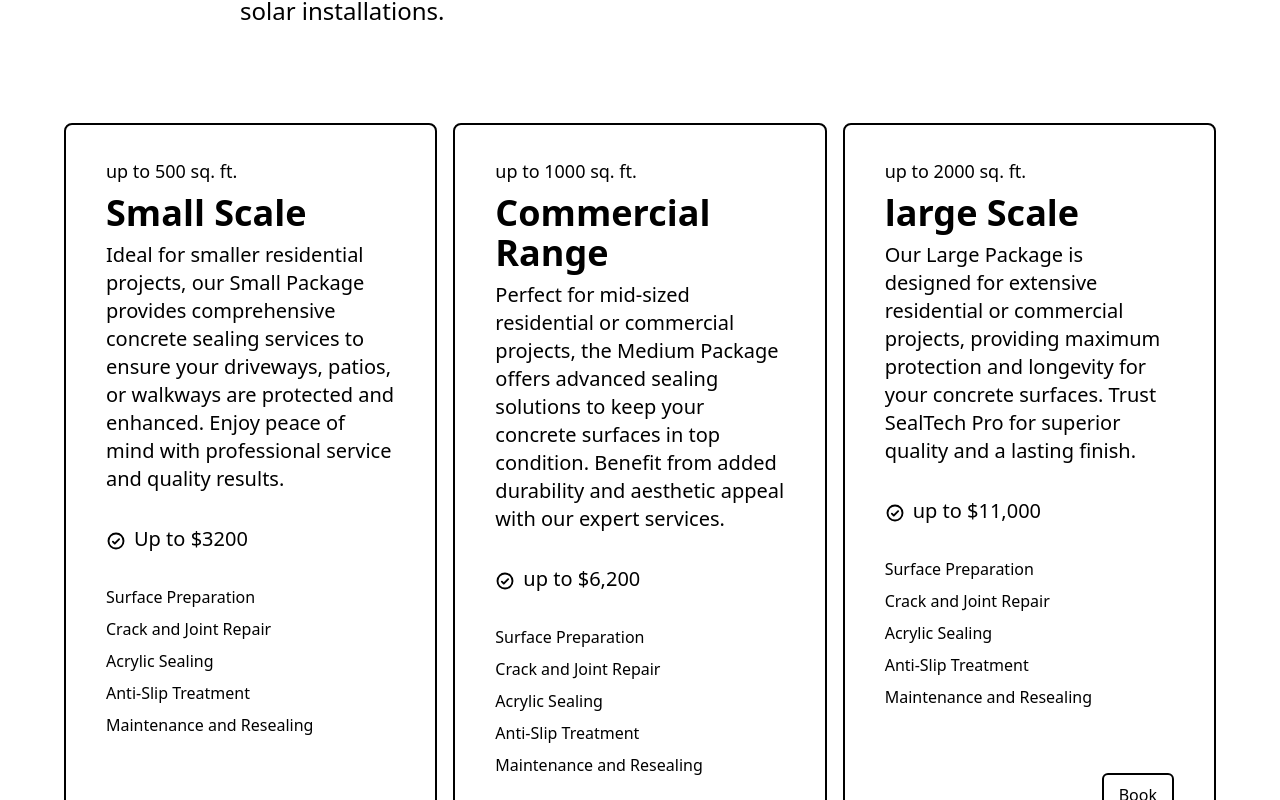
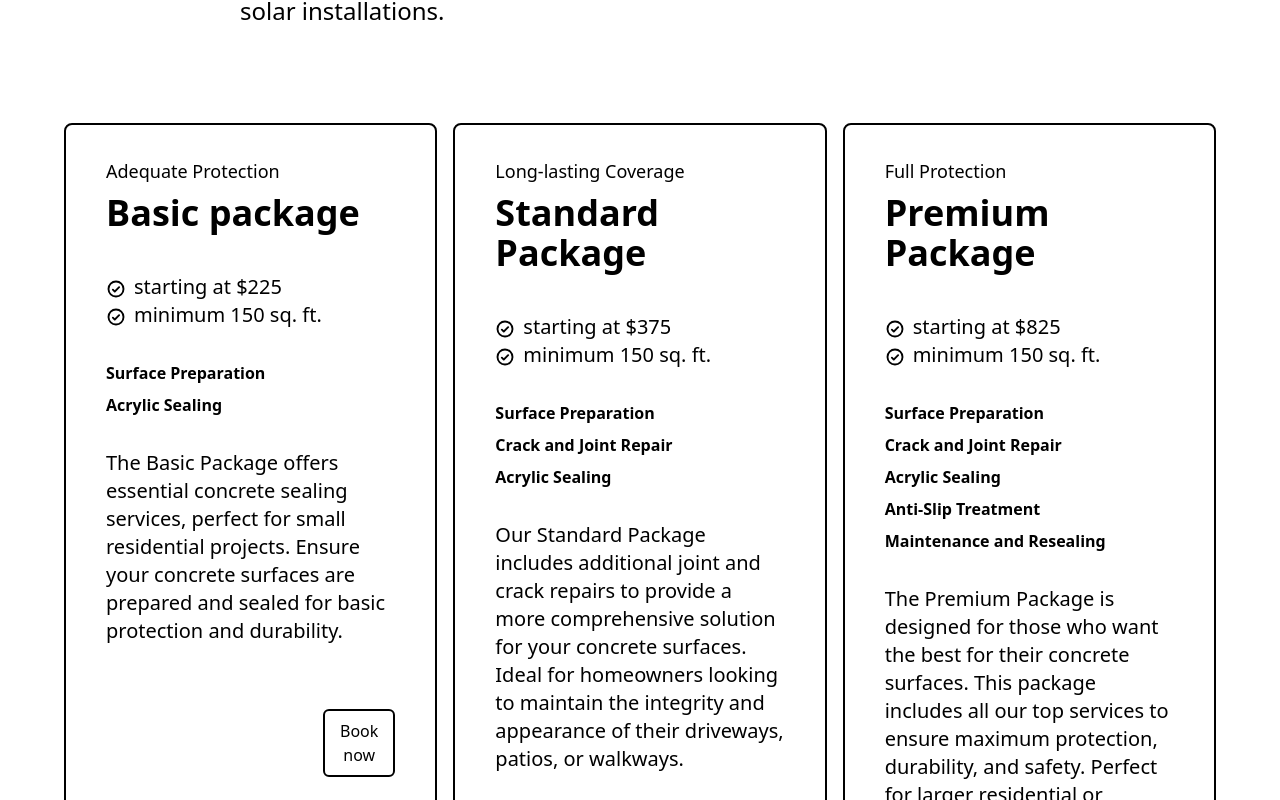
Before and after one commit to gerardojgarcia/sealtechpro, a Nuxt app: page / in a window 1280 px wide. Shown: the part 6160-6960 px from the top of the page. Built offline with nearby package versions, Linux system fonts and the light colour scheme.

Commit message:
updated price cards

```diff
--- a/components/ThePriceCards.vue
+++ b/components/ThePriceCards.vue
@@ -2,46 +2,47 @@
 const cards = ref([
     {
         id:1,
-        pretitle: 'up to 500 sq. ft.',
-        title: 'Small Scale',
-        description: 'Ideal for smaller residential projects, our Small Package provides comprehensive concrete sealing services to ensure your driveways, patios, or walkways are protected and enhanced. Enjoy peace of mind with professional service and quality results.',
+        pretitle: 'Adequate Protection',
+        title: 'Basic package',
+        description: 'The Basic Package offers essential concrete sealing services, perfect for small residential projects. Ensure your concrete surfaces are prepared and sealed for basic protection and durability.',
         pricing: [
-            'Up to $3200',
+            'starting at $225',
+            'minimum 150 sq. ft.'
 
 
         ],
         features: [
             'Surface Preparation',
-            'Crack and Joint Repair',
+
             'Acrylic Sealing',
-            'Anti-Slip Treatment',
-            'Maintenance and Resealing'
+
         ]
     },
     {
         id: 2,
-        pretitle: 'up to 1000 sq. ft.',
-        title: 'Commercial Range',
-        description: 'Perfect for mid-sized residential or commercial projects, the Medium Package offers advanced sealing solutions to keep your concrete surfaces in top condition. Benefit from added durability and aesthetic appeal with our expert services.',
+        pretitle: 'Long-lasting Coverage',
+        title: 'Standard Package',
+        description: 'Our Standard Package includes additional joint and crack repairs to provide a more comprehensive solution for your concrete surfaces. Ideal for homeowners looking to maintain the integrity and appearance of their driveways, patios, or walkways.',
         pricing: [
-         'up to $6,200'
+         'starting at $375',
+         'minimum 150 sq. ft.'
         ],
         features: [
         'Surface Preparation',
             'Crack and Joint Repair',
             'Acrylic Sealing',
-            'Anti-Slip Treatment',
-            'Maintenance and Resealing'
+
 
         ]
     },
     {
         id: 3,
-        pretitle: 'up to 2000 sq. ft.',
-        title: 'large Scale',
-        description: 'Our Large Package is designed for extensive residential or commercial projects, providing maximum protection and longevity for your concrete surfaces. Trust SealTech Pro for superior quality and a lasting finish.',
+        pretitle: 'Full Protection',
+        title: 'Premium Package',
+        description: 'The Premium Package is designed for those who want the best for their concrete surfaces. This package includes all our top services to ensure maximum protection, durability, and safety. Perfect for larger residential or commercial projects.',
         pricing: [
-            'up to $11,000'
+            'starting at $825',
+            'minimum 150 sq. ft.'
         ],
         features: [
         'Surface Preparation',
@@ -68,17 +69,19 @@ const cards = ref([
         <div class="price-card p-8 md:px-10 rounded-lg dark:bg-steel_blue border-2 hover:border-blue-600 dark:hover:border-blue-200 duration-150 ease-in dark:hover:border-3 border-blue-400 hover:shadow-lg flex flex-col" v-for="card in cards" :key="card.id" data-aos="fade-up">
         <p class="pre-title text-lg">{{card.pretitle}}</p>
         <p class="card-title text-4xl font-bold py-2">{{card.title}} </p>
-        <p class="card-description text-xl">{{card.description}}</p>
+
         <ul class="card-pricing flex flex-col py-8 text-xl  " >
             <li v-for="price in card.pricing" :key="card.pricing" ><Icon name="ph:check-circle-bold" color="black" class="mr-2" />{{ price }}</li>
 
 
         </ul>
-        <ul class="card-features list-outside space-y-2" >
+        <ul class="card-features list-outside space-y-2 mb-8"  >
 
-        <li v-for="feature in card.features" :key="card.features">{{ feature }}</li>
+        <li v-for="feature in card.features" :key="card.features" class="font-bold">{{ feature }}</li>
 
         </ul>
+
+        <p class="card-description text-xl">{{card.description}}</p>
 
 
         <button class="border-2 border-blue-400 rounded-md p-2 md:w-1/4 self-end mt-16 hover:shadow-lg hover:bg-blue-400 hover:text-white duration-150" >Book now</button>
```
